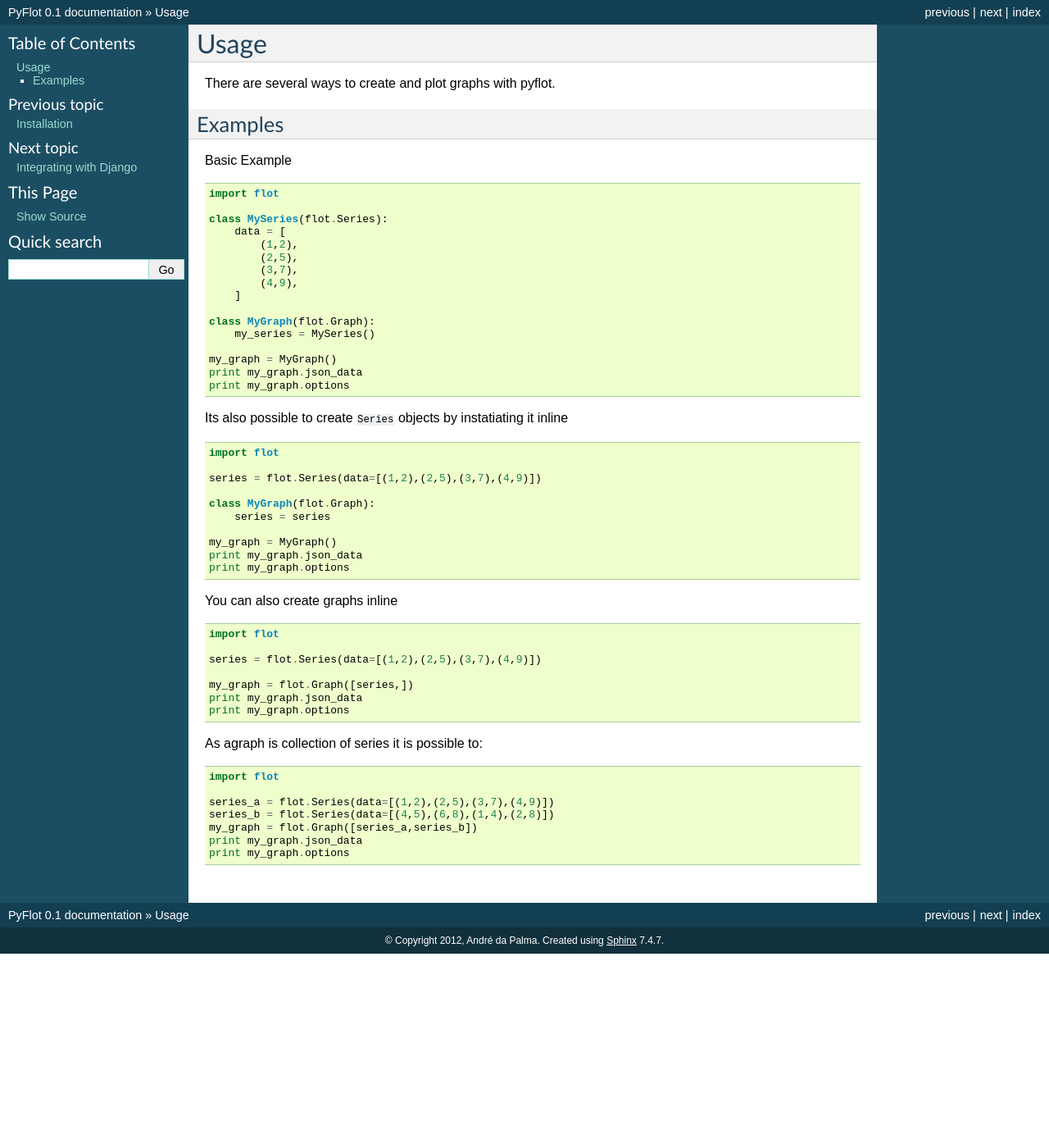
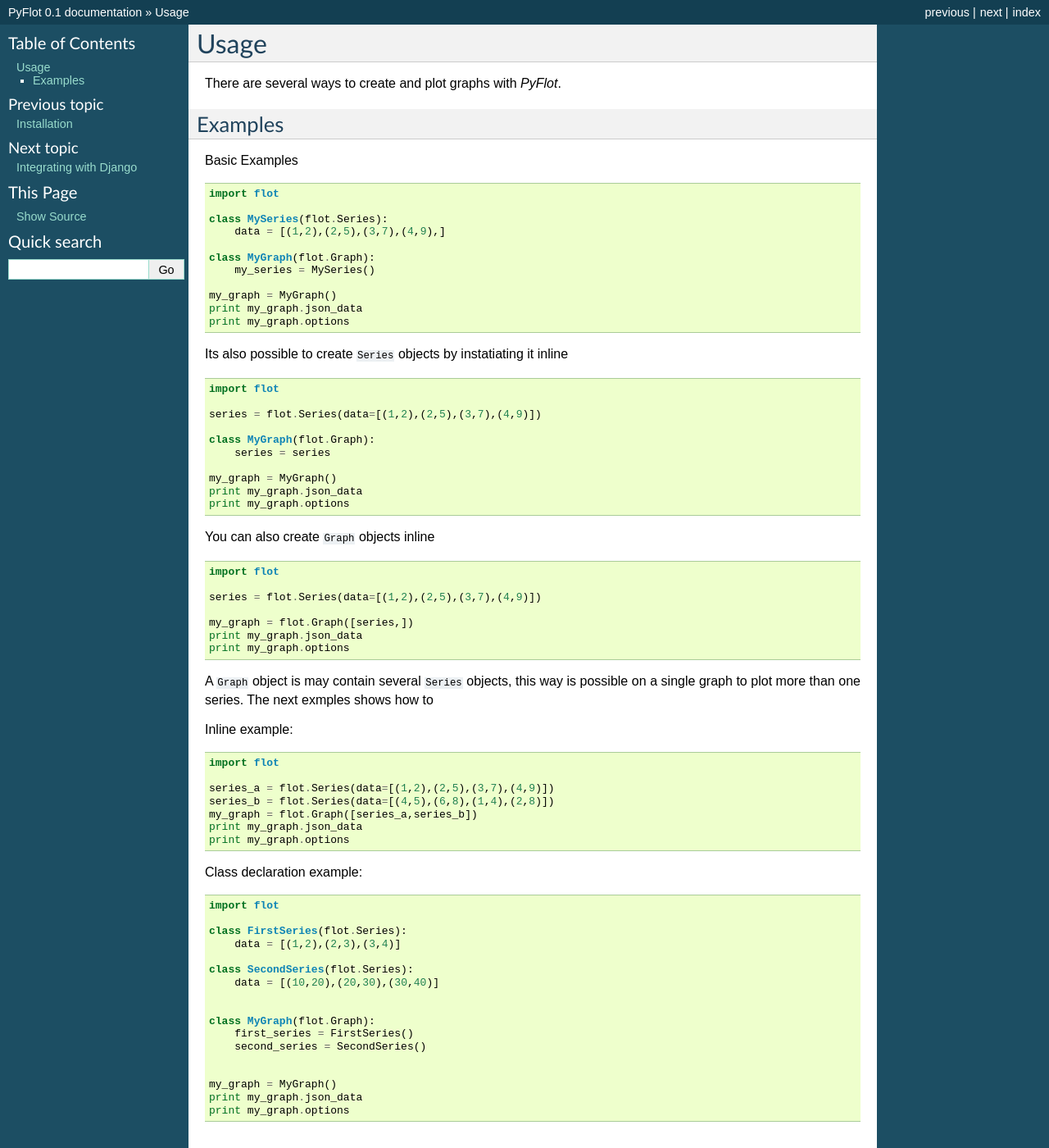
Before and after one commit to andrefsp/pyflot, a Sphinx documentation site: the page built from docs/usage.rst, in a window 1280 px wide and 1400 px high. Shown: the whole window at 82% size. Built offline with Sphinx 7.4.7, drawn with Linux system fonts in a browser that asks for light colours; pages that are not in the unit, such as notebooks, are missing from menus.

Commit message:
[docs] Rewriting some of the documentation and started writing object reference

```diff
--- a/docs/introduction.rst
+++ b/docs/introduction.rst
@@ -2,8 +2,8 @@
 Introduction
 ============
 
-Concept
--------
+Motivation
+----------
 
 Backend developers sometimes have to work with statistics and metrics and bring that data from a server to a web page in form of charts.
 
--- a/docs/usage.rst
+++ b/docs/usage.rst
@@ -2,25 +2,20 @@
 Usage
 =====
 
-There are several ways to create and plot graphs with pyflot.
+There are several ways to create and plot graphs with *PyFlot*.
 
 
 Examples
 --------
 
-Basic Example
+Basic Examples
 
 ::
 
     import flot
 
     class MySeries(flot.Series):
-        data = [
-            (1,2),
-            (2,5),
-            (3,7),
-            (4,9),
-        ]
+        data = [(1,2),(2,5),(3,7),(4,9),]
 
     class MyGraph(flot.Graph):
         my_series = MySeries()
@@ -49,7 +44,7 @@ Its also possible to create ``Series`` objects by instatiating it inline
 
 
 
-You can also create graphs inline
+You can also create ``Graph`` objects inline
 
 ::
 
@@ -62,8 +57,9 @@ You can also create graphs inline
     print my_graph.options
 
 
-As agraph is collection of series it is possible to:
+A ``Graph`` object is may contain several ``Series`` objects, this way is possible on a single graph to plot more than one series. The next exmples shows how to
 
+Inline example:
 ::
 
     import flot
@@ -73,3 +69,25 @@ As agraph is collection of series it is possible to:
     my_graph = flot.Graph([series_a,series_b])
     print my_graph.json_data
     print my_graph.options
+
+
+Class declaration example:
+::
+
+    import flot
+
+    class FirstSeries(flot.Series):
+        data = [(1,2),(2,3),(3,4)]
+
+    class SecondSeries(flot.Series):
+        data = [(10,20),(20,30),(30,40)]
+
+
+    class MyGraph(flot.Graph):
+        first_series = FirstSeries()
+        second_series = SecondSeries()
+
+
+    my_graph = MyGraph()
+    print my_graph.json_data
+    print my_graph.options
```
Also changed, not shown: README.rst (+12 -56 lines), docs/index.rst (+30 -0 lines).
